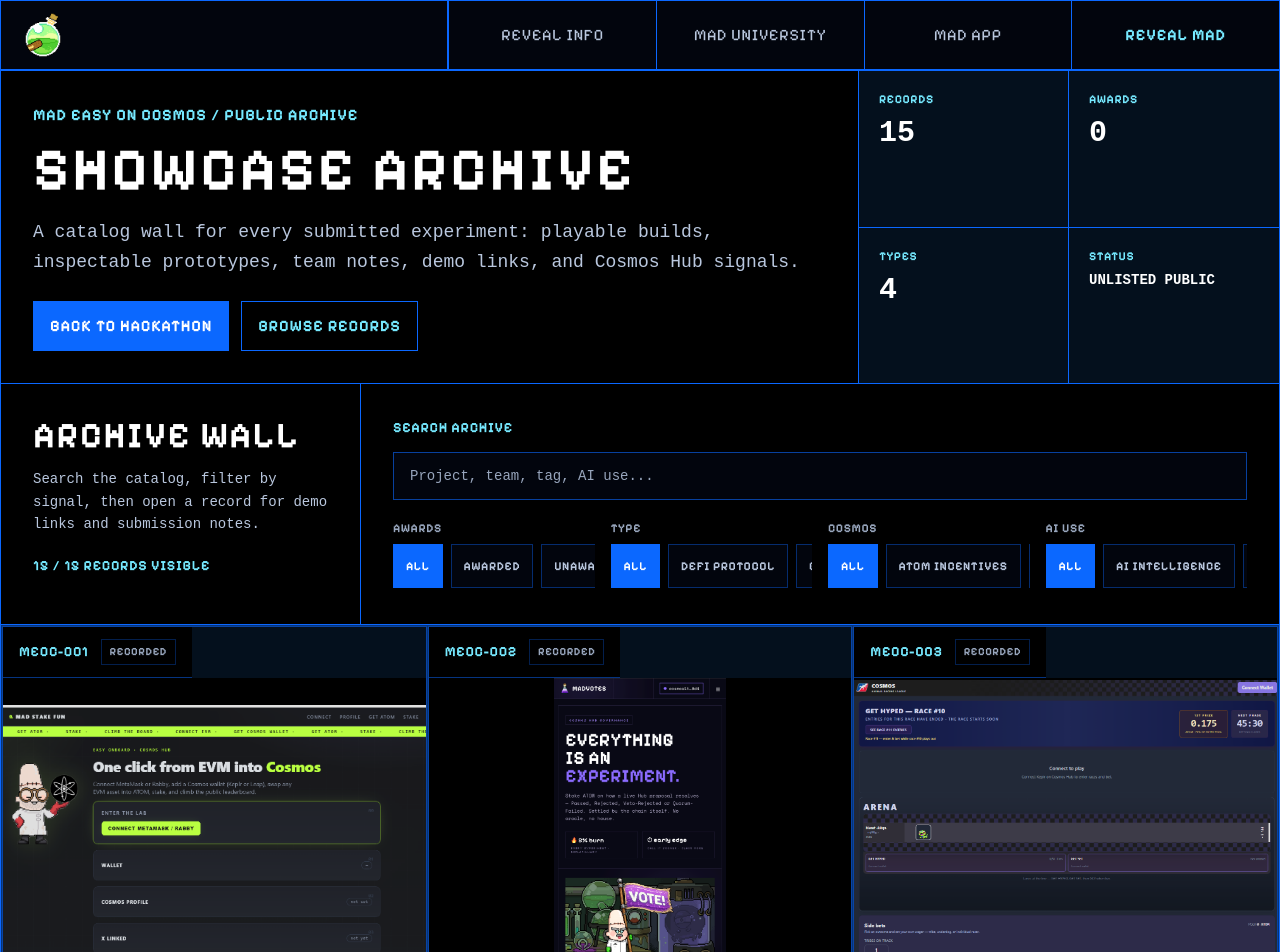
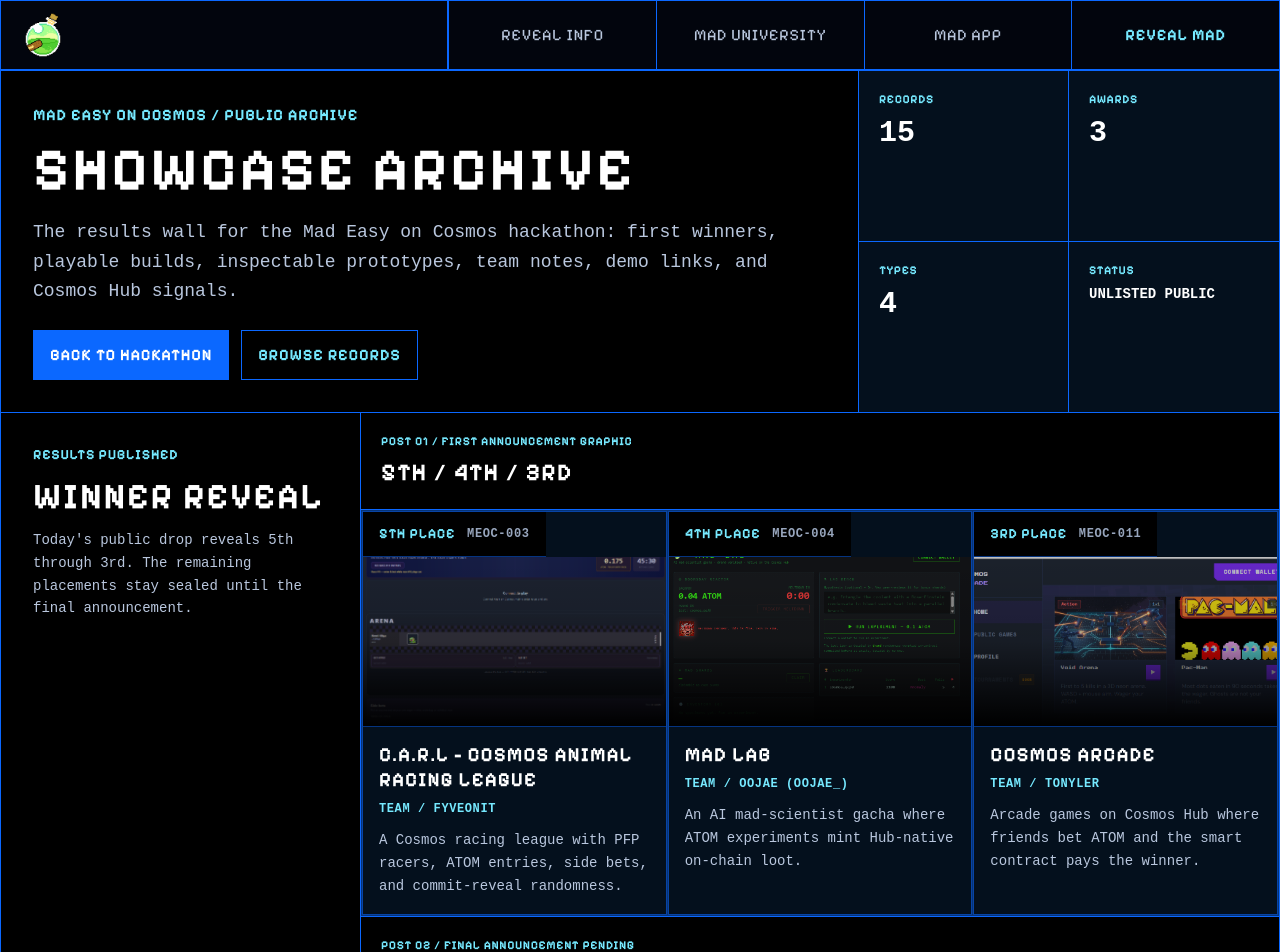
Before and after one commit to cudokub/mad-scientists-site, a Next.js app: page /hackathon/showcase in a window 1280 px wide. Shown: the top 952 px of the page. Built offline with nearby package versions, Linux system fonts and the light colour scheme; a web font is replaced by a local one.

Commit message:
feat: reveal announced hackathon winners

```diff
--- a/src/app/hackathon/page.tsx
+++ b/src/app/hackathon/page.tsx
@@ -226,8 +226,8 @@
             Showcase Gallery
           </h2>
           <p className="mt-3 max-w-3xl font-mono text-sm leading-relaxed text-hackathon-text-muted md:text-base">
-            Submissions are archived now. Browse every experiment before winners are announced;
-            awards and finalist badges will be added after judging.
+            The first winner drop is live now. Browse 5th through 3rd place, with the final
+            placements added after the second announcement.
           </p>
         </div>
 
--- a/src/app/hackathon/showcase/page.tsx
+++ b/src/app/hackathon/showcase/page.tsx
@@ -8,19 +8,19 @@
 export const metadata: Metadata = {
   title: "Mad Easy on Cosmos Showcase Archive | Mad Scientists",
   description:
-    "Browse the Mad Easy on Cosmos hackathon showcase archive: submitted experiments, demos, teams, Cosmos Hub connections, and AI usage notes.",
+    "Browse the Mad Easy on Cosmos hackathon winner reveal, submitted experiments, demos, teams, Cosmos Hub connections, and AI usage notes.",
   openGraph: {
     type: "website",
     title: "Mad Easy on Cosmos Showcase Archive | Mad Scientists",
     description:
-      "A public archive gallery for Mad Easy on Cosmos hackathon submissions and experiments.",
+      "A public archive gallery for the Mad Easy on Cosmos hackathon winner reveal, submissions, and experiments.",
     images: ["/images/hackathon/announcement-clean.png"],
   },
   twitter: {
     card: "summary_large_image",
     title: "Mad Easy on Cosmos Showcase Archive | Mad Scientists",
     description:
-      "Browse the archive gallery for Mad Easy on Cosmos hackathon submissions.",
+      "Browse the first winner reveal and archive gallery for Mad Easy on Cosmos hackathon submissions.",
     images: ["/images/hackathon/announcement-clean.png"],
   },
   alternates: {
@@ -46,8 +46,8 @@
               Showcase Archive
             </h1>
             <p className="mt-4 max-w-3xl font-mono text-base leading-relaxed text-hackathon-text-muted md:text-lg">
-              A catalog wall for every submitted experiment: playable builds, inspectable
-              prototypes, team notes, demo links, and Cosmos Hub signals.
+              The results wall for the Mad Easy on Cosmos hackathon: first winners, playable
+              builds, inspectable prototypes, team notes, demo links, and Cosmos Hub signals.
             </p>
             <div className="mt-6 flex flex-col gap-3 sm:flex-row">
               <Link
--- a/src/components/hackathon/ShowcaseGallery.tsx
+++ b/src/components/hackathon/ShowcaseGallery.tsx
@@ -30,6 +30,22 @@
   cosmosArea: "all",
   aiUse: "all",
 };
+
+const winnerRevealGroups = [
+  {
+    label: "Post 01",
+    title: "5th / 4th / 3rd",
+    description: "First announcement graphic",
+    entryIds: ["carl", "mad-lab", "cosmos-arcade"],
+  },
+  {
+    label: "Post 02",
+    title: "2nd / 1st",
+    description: "Final announcement pending",
+    entryIds: [],
+    isLocked: true,
+  },
+];
 
 function uniqueValues(entries: HackathonShowcaseEntry[], key: keyof HackathonShowcaseEntry) {
   return Array.from(new Set(entries.map((entry) => entry[key]).filter(Boolean) as string[])).sort();
@@ -104,6 +120,134 @@
     <span className="border border-hackathon bg-hackathon px-2 py-1 font-display text-[11px] font-bold uppercase tracking-wider text-white">
       {award}
     </span>
+  );
+}
+
+function WinnerRevealCard({
+  entry,
+  onOpen,
+}: {
+  entry: HackathonShowcaseEntry;
+  onOpen: () => void;
+}) {
+  return (
+    <button
+      type="button"
+      onClick={onOpen}
+      className="group flex min-h-[260px] flex-col border border-hackathon/60 bg-hackathon-bg-light text-left transition-colors hover:border-hackathon focus-visible:outline-2 focus-visible:outline-offset-2 focus-visible:outline-hackathon"
+    >
+      <div className="flex items-center justify-between gap-3 border-b border-hackathon/50 bg-black px-4 py-3">
+        <p className="font-display text-sm font-bold uppercase tracking-wider text-hackathon-cyan">
+          {entry.award} Place
+        </p>
+        <p className="font-mono text-xs font-bold uppercase tracking-wider text-hackathon-text-dim">
+          {entry.catalogNumber}
+        </p>
+      </div>
+
+      <div className="relative aspect-[16/9] w-full overflow-hidden border-b border-hackathon/50 bg-black">
+        <Image
+          src={entry.thumbnail}
+          alt={entry.mediaAlt}
+          fill
+          sizes="(min-width: 1024px) 25vw, 100vw"
+          className="object-cover opacity-85 transition-transform duration-300 group-hover:scale-[1.03]"
+        />
+        <div className="absolute inset-0 bg-gradient-to-t from-black via-black/15 to-transparent" />
+      </div>
+
+      <div className="flex flex-1 flex-col p-4">
+        <h4 className="break-words font-display text-xl font-bold uppercase leading-tight tracking-wider text-white">
+          {entry.projectName}
+        </h4>
+        <p className="mt-2 font-mono text-xs font-bold uppercase tracking-wider text-hackathon-cyan">
+          Team / {entry.teamName}
+        </p>
+        <p className="mt-3 line-clamp-3 font-mono text-sm leading-relaxed text-hackathon-text-muted">
+          {entry.summary}
+        </p>
+      </div>
+    </button>
+  );
+}
+
+function WinnerRevealSection({
+  entries,
+  onOpen,
+}: {
+  entries: HackathonShowcaseEntry[];
+  onOpen: (id: string) => void;
+}) {
+  const groups = winnerRevealGroups.map((group) => ({
+    ...group,
+    entries: group.entryIds
+      .map((id) => entries.find((entry) => entry.id === id))
+      .filter(Boolean) as HackathonShowcaseEntry[],
+  }));
+
+  const hasWinners = groups.some((group) => group.entries.length > 0);
+  if (!hasWinners) return null;
+
+  return (
+    <div className="border-b border-hackathon bg-black" data-layer="hackathon-showcase-winners">
+      <div className="grid grid-cols-1 border-b border-hackathon lg:grid-cols-[360px_minmax(0,1fr)]">
+        <div className="border-b border-hackathon p-6 lg:border-b-0 lg:border-r lg:p-8">
+          <p className="font-display text-sm font-bold uppercase tracking-wider text-hackathon-cyan">
+            Results Published
+          </p>
+          <h2 className="mt-3 font-display text-3xl font-bold uppercase tracking-wider text-white md:text-4xl">
+            Winner Reveal
+          </h2>
+          <p className="mt-3 font-mono text-sm leading-relaxed text-hackathon-text-muted">
+            Today&apos;s public drop reveals 5th through 3rd. The remaining placements stay sealed
+            until the final announcement.
+          </p>
+        </div>
+
+        <div className="grid grid-cols-1 bg-hackathon-bg-light">
+          {groups.map((group, index) => (
+            <article
+              key={group.label}
+              className={`border-hackathon ${index === 0 ? "border-b" : ""}`}
+            >
+              <div className="border-b border-hackathon bg-black p-5">
+                <p className="font-display text-xs font-bold uppercase tracking-wider text-hackathon-cyan">
+                  {group.label} / {group.description}
+                </p>
+                <h3 className="mt-2 font-display text-2xl font-bold uppercase tracking-wider text-white">
+                  {group.title}
+                </h3>
+              </div>
+              <div
+                className={`grid grid-cols-1 gap-px bg-hackathon/40 p-px ${
+                  group.entries.length === 2 ? "md:grid-cols-2" : "md:grid-cols-3"
+                }`}
+              >
+                {group.entries.length > 0 ? (
+                  group.entries.map((entry) => (
+                    <WinnerRevealCard
+                      key={entry.id}
+                      entry={entry}
+                      onOpen={() => onOpen(entry.id)}
+                    />
+                  ))
+                ) : (
+                  <div className="border border-hackathon/60 bg-hackathon-bg-light p-6 md:col-span-3">
+                    <p className="font-display text-2xl font-bold uppercase tracking-wider text-white">
+                      Announcement Locked
+                    </p>
+                    <p className="mt-3 max-w-2xl font-mono text-sm leading-relaxed text-hackathon-text-muted">
+                      2nd and 1st place will appear here after the second winner graphic goes live.
+                      The full archive remains visible below without revealing those placements.
+                    </p>
+                  </div>
+                )}
+              </div>
+            </article>
+          ))}
+        </div>
+      </div>
+    </div>
   );
 }
 
@@ -541,6 +685,8 @@
   return (
     <section className="mx-auto max-w-[1440px]" data-layer="hackathon-showcase-gallery">
       <div className="border-x border-b border-hackathon bg-hackathon-bg-light">
+        <WinnerRevealSection entries={entries} onOpen={setSelectedId} />
+
         <div className="grid grid-cols-1 border-b border-hackathon bg-black lg:grid-cols-[360px_minmax(0,1fr)]">
           <div className="border-b border-hackathon p-6 lg:border-b-0 lg:border-r lg:p-8">
             <h2 className="font-display text-3xl font-bold uppercase tracking-wider text-white md:text-4xl">
--- a/src/lib/hackathon/showcase.ts
+++ b/src/lib/hackathon/showcase.ts
@@ -1,4 +1,4 @@
-export type HackathonAward = "1st" | "2nd" | "3rd" | "finalist" | "honorable";
+export type HackathonAward = "1st" | "2nd" | "3rd" | "4th" | "5th" | "finalist" | "honorable";
 
 export type HackathonShowcaseLink = {
   label: string;
@@ -92,6 +92,7 @@
     cosmosArea: "ATOM Incentives",
     aiUse: "Not specified",
     tags: ["Racing", "PFPs", "Betting", "Commit Reveal"],
+    award: "5th",
   },
   {
     id: "mad-lab",
@@ -111,6 +112,7 @@
     cosmosArea: "CosmWasm",
     aiUse: "Generative Art",
     tags: ["Gacha", "Cosmos Hub Mainnet", "drand", "cw721"],
+    award: "4th",
   },
   {
     id: "mind-the-mind",
@@ -258,6 +260,7 @@
     cosmosArea: "Escrow",
     aiUse: "Not specified",
     tags: ["Arcade", "CosmWasm", "Escrow", "ATOM Bets"],
+    award: "3rd",
   },
   {
     id: "petri",
```
